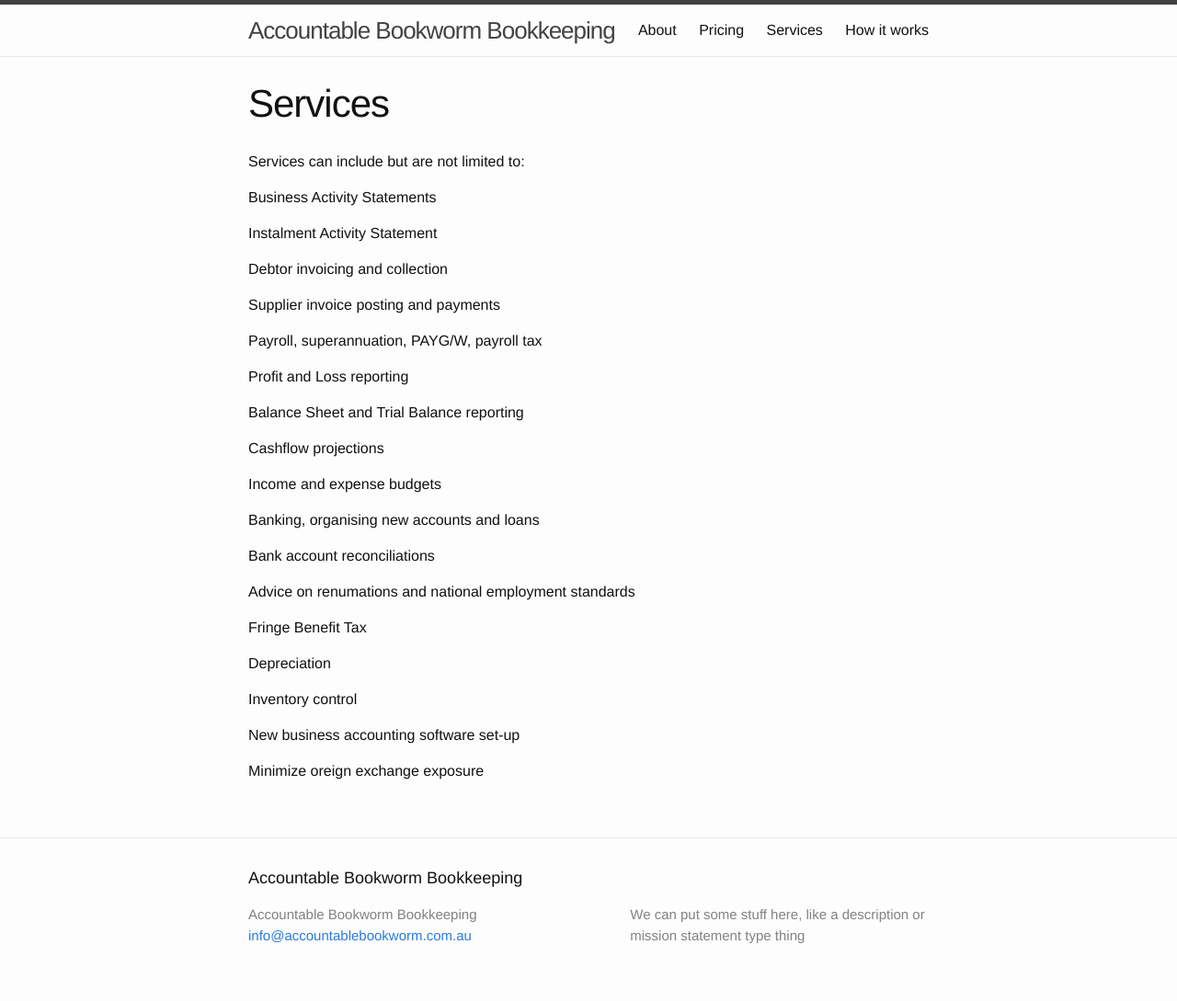
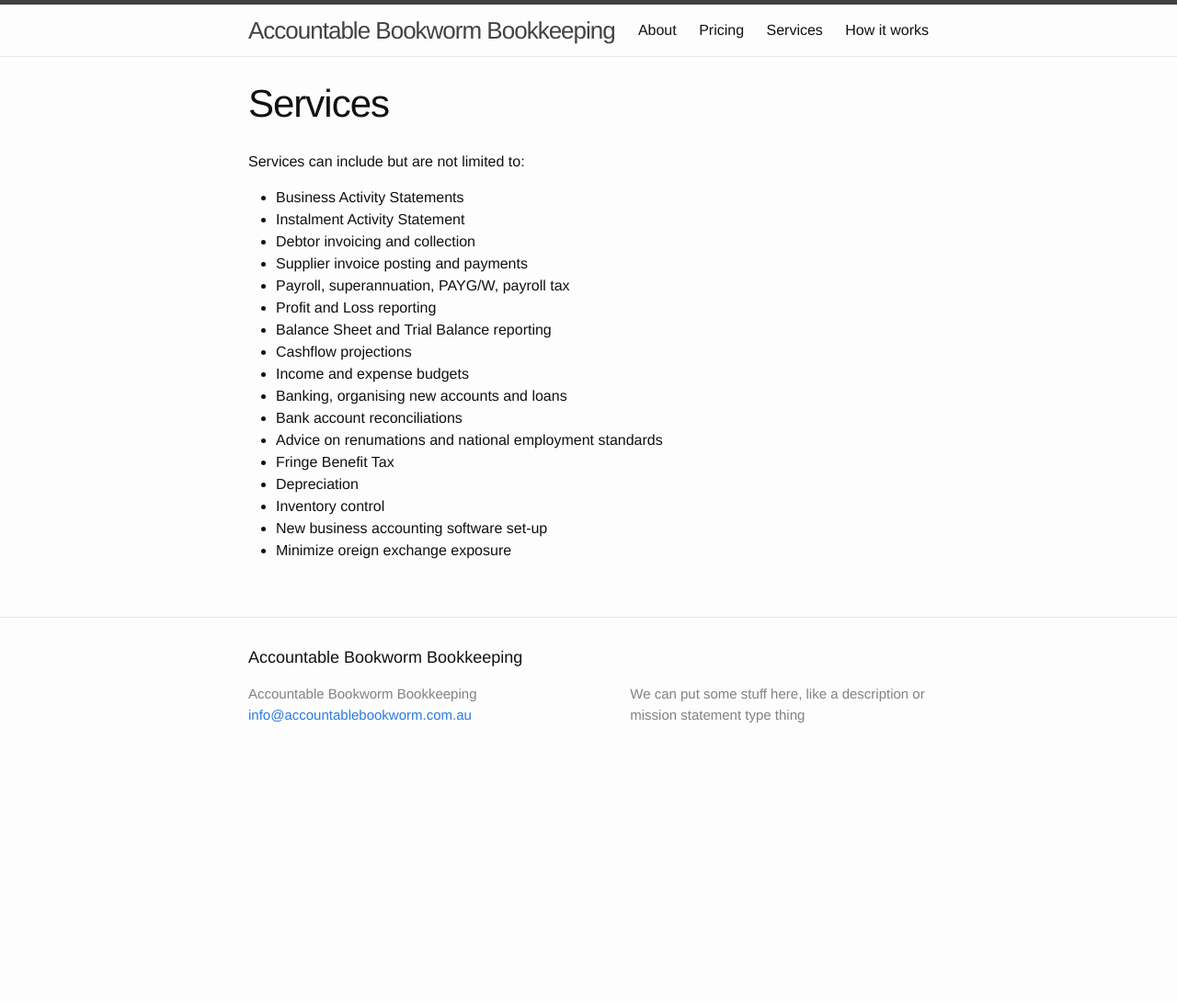
Before and after one commit to aivins/bookwormsite, a Jekyll site: the page built from services.md, in a window 1280 px wide. Shown: the whole page at 92% size. Built offline with Jekyll 4.4.1, drawn with Linux system fonts in a browser that asks for light colours; after the commit the page ends 900 px from its top, so only the background shows below that.

```diff
--- a/services.md
+++ b/services.md
@@ -5,36 +5,20 @@ layout: page
 ---
 Services can include but are not limited to:
 
-Business Activity Statements
-
-Instalment Activity Statement
-
-Debtor invoicing and collection
-
-Supplier invoice posting and payments
-
-Payroll, superannuation, PAYG/W, payroll tax
-
-Profit and Loss reporting
-
-Balance Sheet and Trial Balance reporting
-
-Cashflow projections
-
-Income and expense budgets
-
-Banking, organising new accounts and loans
-
-Bank account reconciliations
-
-Advice on renumations and national employment standards
-
-Fringe Benefit Tax
-
-Depreciation
-
-Inventory control
-
-New business accounting software set-up
-
-Minimize oreign exchange exposure
+* Business Activity Statements
+* Instalment Activity Statement
+* Debtor invoicing and collection
+* Supplier invoice posting and payments
+* Payroll, superannuation, PAYG/W, payroll tax
+* Profit and Loss reporting
+* Balance Sheet and Trial Balance reporting
+* Cashflow projections
+* Income and expense budgets
+* Banking, organising new accounts and loans
+* Bank account reconciliations
+* Advice on renumations and national employment standards
+* Fringe Benefit Tax
+* Depreciation
+* Inventory control
+* New business accounting software set-up
+* Minimize oreign exchange exposure
```
